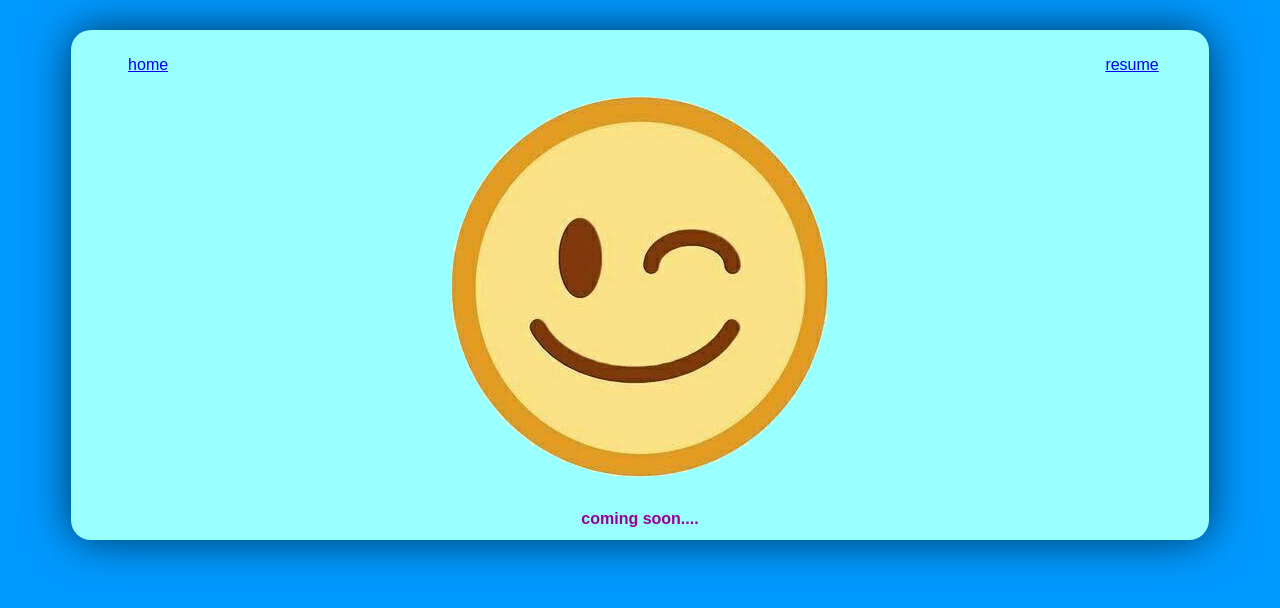
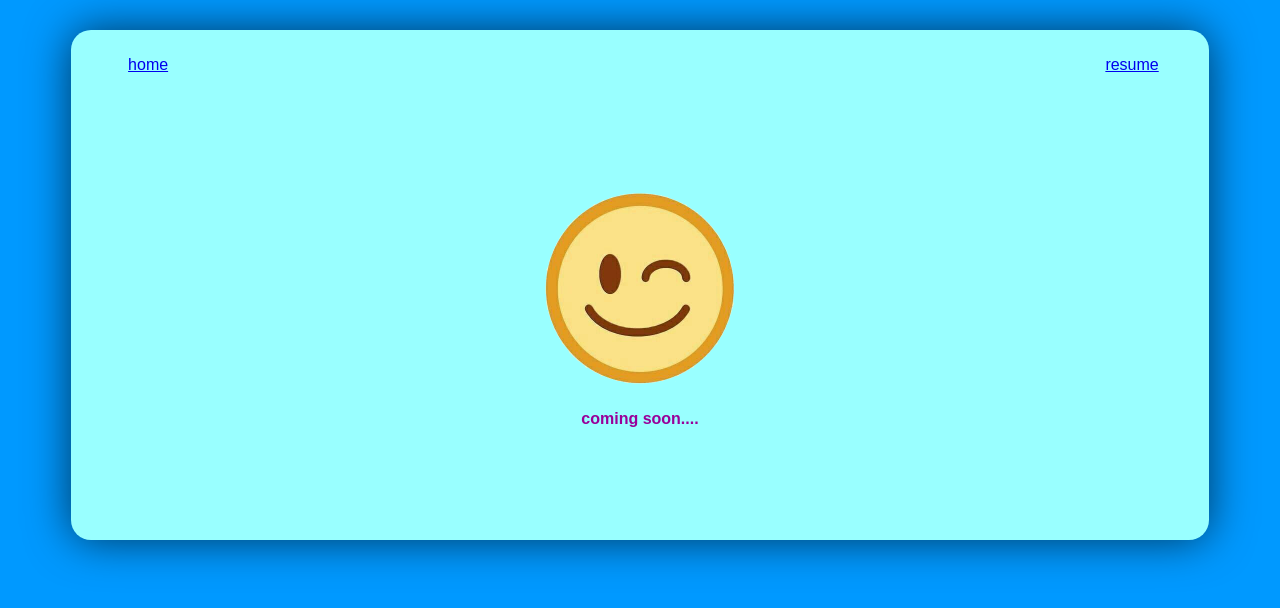
Before and after one commit to hamedd-sh56/hamedd, a plain HTML site: page blog.html in a window 1280 px wide. Drawn offline with Linux system fonts and the light colour scheme.

Commit message:
add rotate efect

```diff
--- a/style.css
+++ b/style.css
@@ -39,7 +39,7 @@ body{
     margin-right: auto;
 }
 .logo img{
-    width: 150ox;
+    width: 150px;
     height: 150px;
 }
 .content{
@@ -72,3 +72,22 @@ body{
 .bold{
     font-style: italic;
 }
+
+.rotate img {
+    margin-top: 100px;
+    width: 200px;
+    height: 200px;
+	-moz-transition: all 0.8s ease-in-out;
+	-webkit-transition: all 0.8s ease-in-out;
+	-o-transition: all 0.8s ease-in-out;
+	-ms-transition: all 0.8s ease-in-out;
+	transition: all 0.8s ease-in-out;
+}
+
+.rotate img:hover {
+	-moz-transform: rotate(360deg);
+	-webkit-transform: rotate(360deg);
+	-o-transform: rotate(360deg);
+	-ms-transform: rotate(360deg);
+	transform: rotate(360deg);
+}
```
Also changed, not shown: 1 other file.
